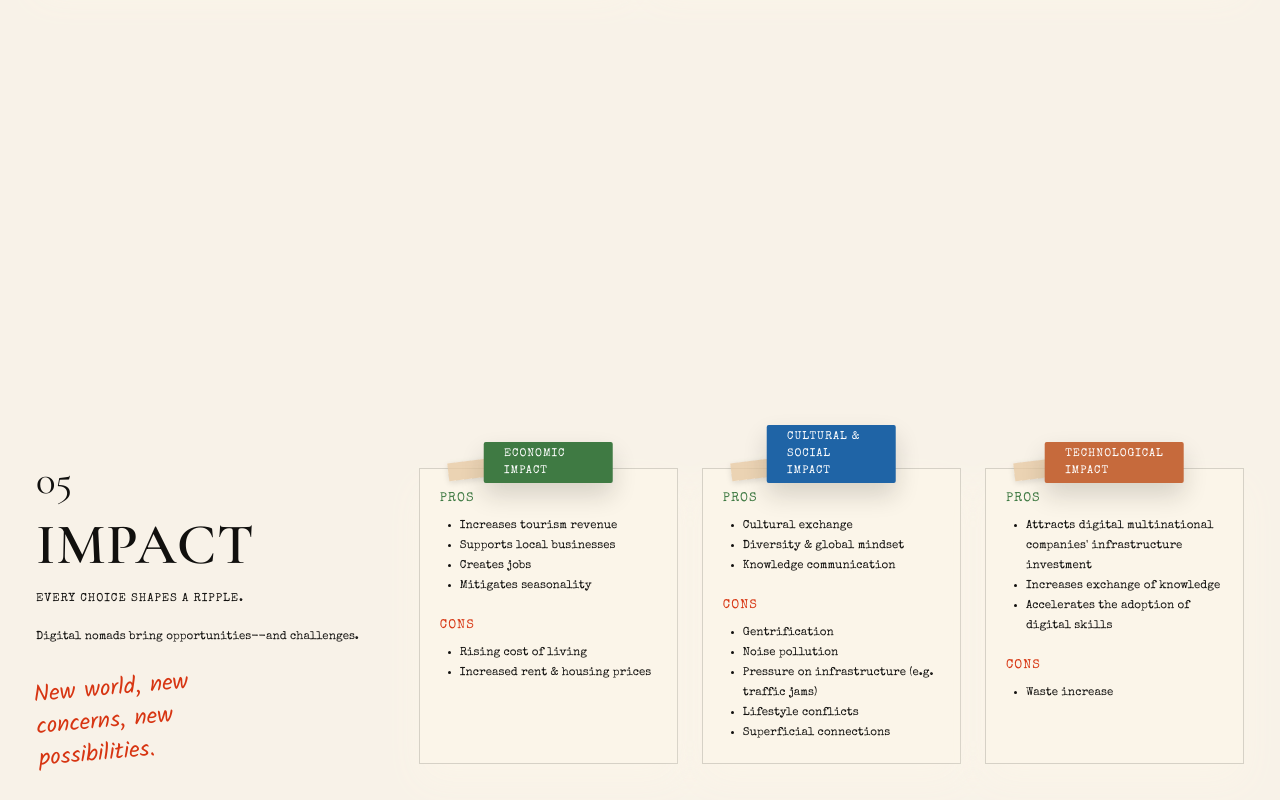
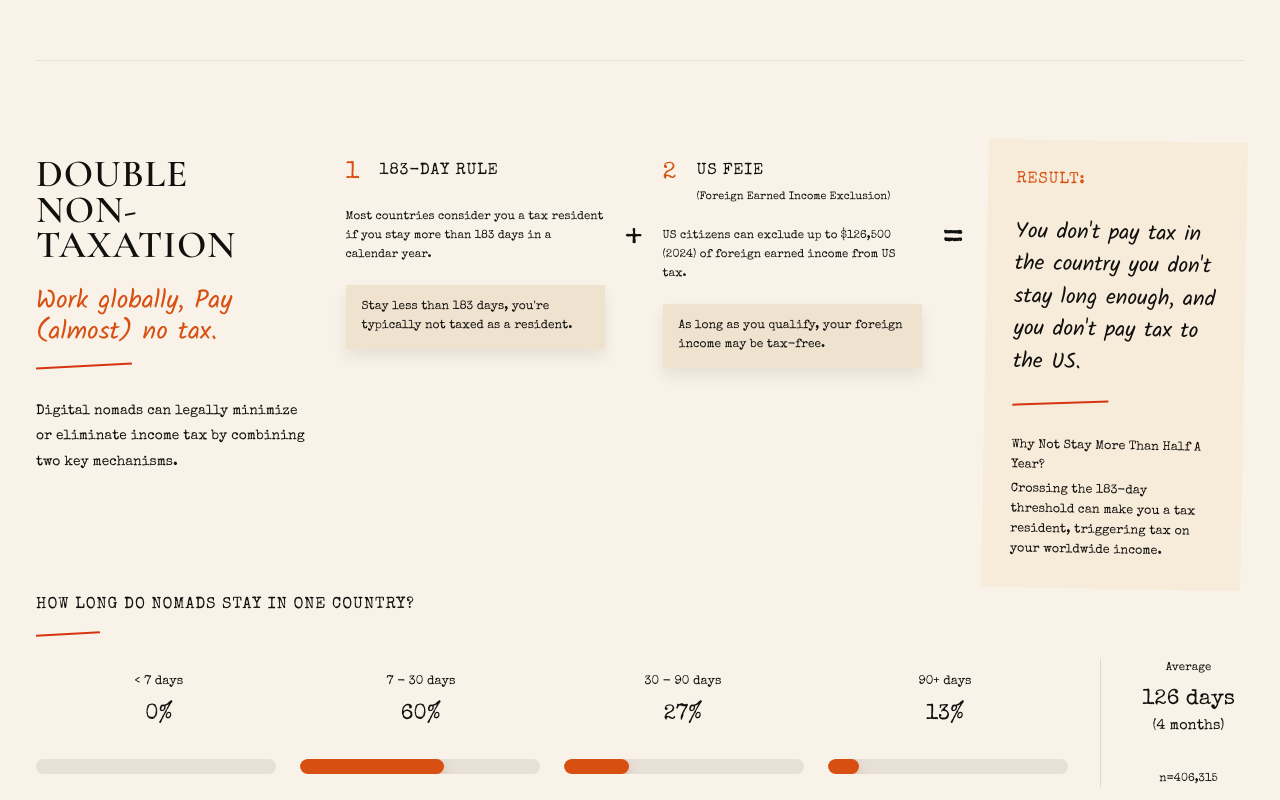
Before and after one commit to perthonBalans/Digital-Nomad, a Vue app: page / in a window 1280 px wide. Shown: the part 4100-4900 px from the top of the page. Built offline with nearby package versions, Linux system fonts and the light colour scheme.

Commit message:
add double non-taxation

```diff
--- a/sections/how.vue
+++ b/sections/how.vue
@@ -15,7 +15,7 @@
           </div>
         </div>
 
-        <div class="paper-card max-w-[13rem] rotate-[-2deg] p-4">
+        <div class="max-w-[13rem] rotate-[-2deg] p-4">
           <p class="hand-note text-[1.15rem]">Work from anywhere.<br />Live fully. &#9825;</p>
         </div>
       </aside>
@@ -79,6 +79,112 @@
           ></iframe>
         </div>
       </article>
+    </div>
+
+    <div class="double-tax-page mt-20 min-h-[calc(100vh-10rem)]">
+      <div class="grid gap-10 xl:grid-cols-[0.6fr_2fr] xl:items-start">
+        <aside class="space-y-8">
+          <div>
+            <h4 class="tax-section-subtitle">
+              Double<br />Non-Taxation
+            </h4>
+            <p class="tax-section-note">
+              Work globally, Pay (almost) no tax.
+            </p>
+            <div class="mt-4 h-[2px] w-24 rotate-[-3deg] bg-ember"></div>
+          </div>
+
+          <p class="tax-section-copy max-w-[27rem]">
+            Digital nomads can legally minimize or eliminate income tax by combining two key mechanisms.
+          </p>
+        </aside>
+
+        <div class="tax-equation grid gap-5 lg:grid-cols-[1fr_auto_1fr_auto_1fr] lg:items-start">
+          <article class="tax-mechanism-card">
+            <div class="flex items-start gap-5">
+              <span class="tax-mechanism-number">{{ taxMechanisms[0].number }}</span>
+              <div>
+                <h4 class="tax-mechanism-title">{{ taxMechanisms[0].title }}</h4>
+                <p v-if="taxMechanisms[0].subtitle" class="tax-mechanism-subtitle">
+                  {{ taxMechanisms[0].subtitle }}
+                </p>
+              </div>
+            </div>
+
+            <p class="tax-mechanism-body">{{ taxMechanisms[0].body }}</p>
+            <div class="tax-mechanism-note">
+              {{ taxMechanisms[0].note }}
+            </div>
+          </article>
+
+          <div class="tax-equation-mark hidden lg:block">+</div>
+
+          <article class="tax-mechanism-card">
+            <div class="flex items-start gap-5">
+              <span class="tax-mechanism-number">{{ taxMechanisms[1].number }}</span>
+              <div>
+                <h4 class="tax-mechanism-title">{{ taxMechanisms[1].title }}</h4>
+                <p v-if="taxMechanisms[1].subtitle" class="tax-mechanism-subtitle">
+                  {{ taxMechanisms[1].subtitle }}
+                </p>
+              </div>
+            </div>
+
+            <p class="tax-mechanism-body">{{ taxMechanisms[1].body }}</p>
+            <div class="tax-mechanism-note">
+              {{ taxMechanisms[1].note }}
+            </div>
+          </article>
+
+          <div class="tax-equation-mark hidden lg:block">=</div>
+
+          <article class="result-note p-7">
+            <p class="tax-result-title">Result:</p>
+            <p class="tax-result-copy">
+              You don't pay tax in the country you don't stay long enough, and you don't pay tax to the US.
+            </p>
+            <div class="mt-6 h-[2px] w-24 rotate-[-3deg] bg-ember"></div>
+            <p class="mt-8 font-type text-[0.78rem] leading-5">
+              Why Not Stay More Than Half A Year?</p>
+            <p class="mt-1 font-type text-[0.78rem] leading-5">
+              Crossing the 183-day threshold can make you a tax resident, triggering tax on your worldwide income.
+            </p>
+          </article>
+        </div>
+
+      </div>
+
+      <div class="stay-chart pt-1">
+        <h4 class="stay-chart-title">How Long Do Nomads Stay In One Country?</h4>
+        <div class="mt-4 h-[2px] w-16 rotate-[-3deg] bg-ember"></div>
+
+        <div class="mt-6 grid gap-8 lg:grid-cols-[1fr_9rem] lg:items-center">
+          <div>
+            <div class="grid grid-cols-4 gap-4 text-center font-type">
+              <div v-for="segment in staySegments" :key="segment.label">
+                <p class="stay-segment-label">{{ segment.label }}</p>
+                <p class="stay-segment-value">{{ segment.value }}</p>
+              </div>
+            </div>
+
+            <div class="stay-chart-track mt-7 grid grid-cols-4 gap-6">
+              <span
+                v-for="segment in staySegments"
+                :key="`${segment.label}-bar`"
+                class="stay-chart-bar"
+                :style="{ '--fill': segment.fill }"
+              ></span>
+            </div>
+          </div>
+
+          <div class="border-l border-black/10 pl-8 text-center font-type">
+            <p class="stay-average-label">Average</p>
+            <p class="stay-average-value">126 days</p>
+            <p class="stay-average-months">(4 months)</p>
+            <p class="stay-average-sample">n=406,315</p>
+          </div>
+        </div>
+      </div>
     </div>
   </section>
 </template>
@@ -292,6 +398,30 @@ const toolkitItems = [
   },
 ];
 
+const taxMechanisms = [
+  {
+    number: "1",
+    title: "183-Day Rule",
+    subtitle: "",
+    body: "Most countries consider you a tax resident if you stay more than 183 days in a calendar year.",
+    note: "Stay less than 183 days, you're typically not taxed as a resident.",
+  },
+  {
+    number: "2",
+    title: "US FEIE",
+    subtitle: "(Foreign Earned Income Exclusion)",
+    body: "US citizens can exclude up to $126,500 (2024) of foreign earned income from US tax.",
+    note: "As long as you qualify, your foreign income may be tax-free.",
+  },
+];
+
+const staySegments = [
+  { label: "< 7 days", value: "0%", fill: "0%" },
+  { label: "7 - 30 days", value: "60%", fill: "60%" },
+  { label: "30 - 90 days", value: "27%", fill: "27%" },
+  { label: "90+ days", value: "13%", fill: "13%" },
+];
+
 const connectorLines = [
   "M250 165 C210 210 190 245 170 285",
   "M408 170 C470 188 510 214 555 250",
@@ -392,6 +522,219 @@ function setActiveTool(item) {
   height: 100%;
 }
 
+.double-tax-page {
+  border-top: 1px solid rgba(17, 16, 14, 0.08);
+  padding-top: 5rem;
+}
+
+.tax-section-kicker,
+.tax-section-copy,
+.tax-mechanism-title,
+.tax-mechanism-subtitle,
+.tax-mechanism-body,
+.tax-mechanism-note,
+.tax-equation-mark,
+.tax-result-title,
+.tax-side-title,
+.tax-side-copy,
+.stay-chart-title,
+.stay-segment-label,
+.stay-segment-value,
+.stay-average-label,
+.stay-average-value,
+.stay-average-months,
+.stay-average-sample {
+  font-family: "Special Elite", monospace;
+}
+
+.tax-section-kicker {
+  font-size: 0.92rem;
+  letter-spacing: 0.08em;
+  text-transform: uppercase;
+}
+
+.tax-section-title {
+  margin-top: 1rem;
+  font-family: "Cormorant Garamond", Georgia, serif;
+  font-size: clamp(2.6rem, 5vw, 4.8rem);
+  font-weight: 600;
+  letter-spacing: 0.02em;
+  line-height: 0.92;
+  text-transform: uppercase;
+}
+
+.tax-section-subtitle {
+  margin-top: 1rem;
+  font-family: "Cormorant Garamond", Georgia, serif;
+  font-size: clamp(2rem, 3vw, 3.8rem);
+  font-weight: 600;
+  letter-spacing: 0.02em;
+  line-height: 0.92;
+  text-transform: uppercase;
+}
+
+.tax-section-note {
+  margin-top: 1.5rem;
+  font-family: "Kalam", cursive;
+  font-size: clamp(1.25rem, 2vw, 1.7rem);
+  line-height: 1.2;
+  color: var(--ember);
+}
+
+.tax-section-copy {
+  font-size: 0.86rem;
+  line-height: 1.85;
+}
+
+.tax-mechanism-card {
+  min-height: 16.5rem;
+  padding: 1.25rem 0;
+  border: 0;
+  background: transparent;
+  box-shadow: none;
+}
+
+.tax-mechanism-number {
+  font-family: "Special Elite", monospace;
+  font-size: 1.5rem;
+  line-height: 1;
+  color: var(--ember);
+}
+
+.tax-mechanism-title {
+  font-size: 1rem;
+  letter-spacing: 0.05em;
+  line-height: 1.25;
+  text-transform: uppercase;
+}
+
+.tax-mechanism-subtitle {
+  margin-top: 0.45rem;
+  font-size: 0.68rem;
+  line-height: 1.45;
+}
+
+.tax-mechanism-body {
+  margin-top: 1.35rem;
+  font-size: 0.72rem;
+  line-height: 1.65;
+}
+
+.tax-mechanism-note {
+  margin-top: 1.3rem;
+  padding: 0.85rem 1rem;
+  background: #efe3cf;
+  box-shadow: 0 8px 14px rgba(27, 22, 18, 0.08);
+  font-size: 0.75rem;
+  line-height: 1.55;
+}
+
+.tax-equation-mark {
+  padding-top: 5.1rem;
+  font-size: 2.25rem;
+  line-height: 1;
+}
+
+.result-note {
+  min-height: 16.5rem;
+  background: #f7ecd9;
+  transform: rotate(1deg);
+}
+
+.tax-result-title {
+  font-size: 1rem;
+  letter-spacing: 0.05em;
+  text-transform: uppercase;
+  color: var(--ember);
+}
+
+.tax-result-copy {
+  margin-top: 1.5rem;
+  font-family: "Kalam", cursive;
+  font-size: 1.35rem;
+  line-height: 1.5;
+  color: var(--ink);
+}
+
+.tax-side-title {
+  font-size: 1.05rem;
+  letter-spacing: 0.06em;
+  line-height: 1.45;
+  text-transform: uppercase;
+}
+
+.tax-side-copy {
+  margin-top: 1.6rem;
+  font-size: 0.78rem;
+  line-height: 1.85;
+}
+
+.tax-side-note {
+  margin-top: 3rem;
+  font-family: "Kalam", cursive;
+  font-size: 1.55rem;
+  line-height: 1.6;
+  color: var(--ink);
+}
+
+.stay-chart {
+  border: 0;
+  background: transparent;
+  box-shadow: none;
+}
+
+.stay-chart-title {
+  font-size: 1rem;
+  letter-spacing: 0.06em;
+  text-transform: uppercase;
+}
+
+.stay-segment-label {
+  font-size: 0.78rem;
+}
+
+.stay-segment-value {
+  margin-top: 0.45rem;
+  font-size: 1.35rem;
+}
+
+.stay-average-label,
+.stay-average-sample {
+  font-size: 0.72rem;
+}
+
+.stay-average-value {
+  margin-top: 0.45rem;
+  font-size: 1.35rem;
+}
+
+.stay-average-months {
+  font-size: 0.9rem;
+}
+
+.stay-average-sample {
+  margin-top: 2rem;
+}
+
+.stay-chart-bar {
+  position: relative;
+  display: block;
+  height: 0.9rem;
+  overflow: hidden;
+  border-radius: 999px;
+  background: rgba(29, 23, 17, 0.08);
+}
+
+.stay-chart-bar::before {
+  content: "";
+  position: absolute;
+  inset: 0 auto 0 0;
+  width: var(--fill);
+  border-radius: inherit;
+  background: var(--ember);
+  box-shadow: 0 4px 8px rgba(215, 80, 18, 0.25);
+}
+
 @media (max-width: 768px) {
   .toolkit-item {
     scale: 0.74;
```
